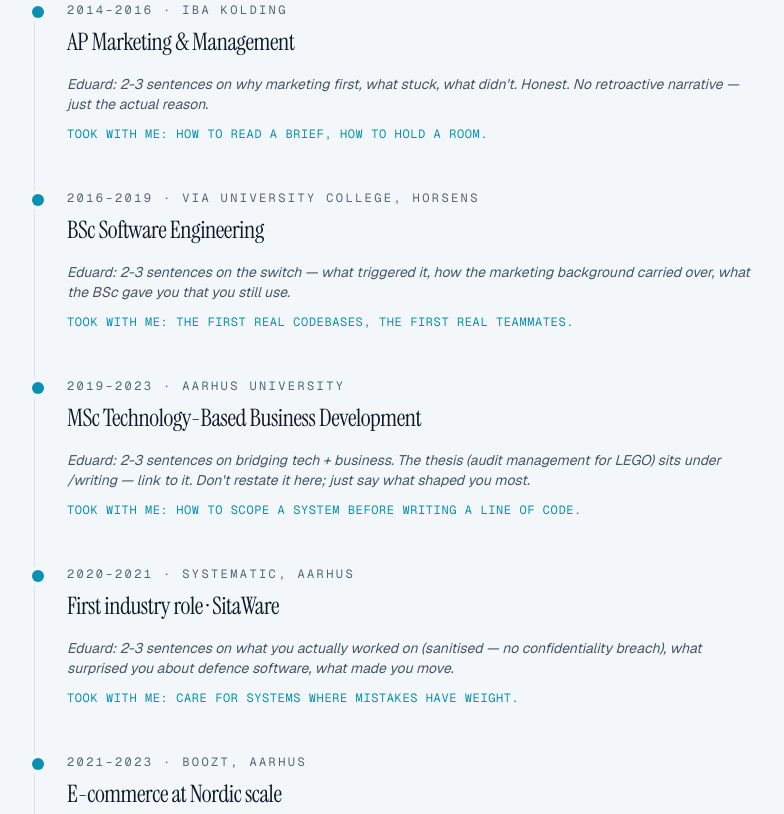
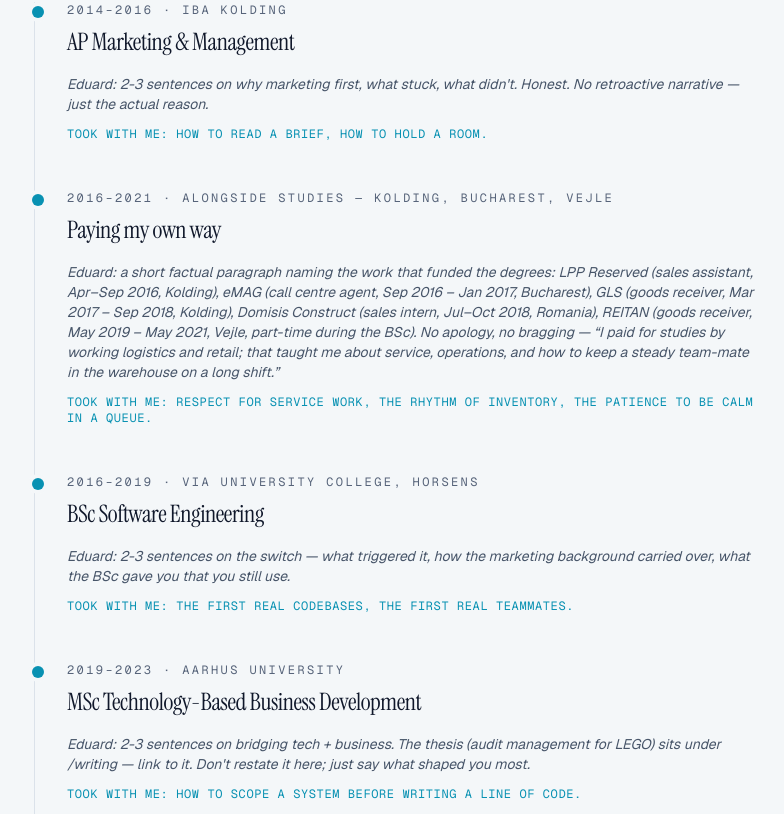
Before and after one commit to EduardF1/portfolio, a Next.js app: page /en/my-story in a window 1280 px wide. Shown: the part 551-1365 px from the top of the page, without its empty margins (246-1030 px from the left). Built offline with nearby package versions, Linux system fonts and the light colour scheme.

Commit message:
/my-story: add pre-tech 'paying my own way' chapter (2016-2021)

```diff
--- a/src/app/[locale]/my-story/page.tsx
+++ b/src/app/[locale]/my-story/page.tsx
@@ -23,6 +23,13 @@ const CHAPTERS: Chapter[] = [
     heading: "AP Marketing & Management",
     body: "Eduard: 2-3 sentences on why marketing first, what stuck, what didn't. Honest. No retroactive narrative — just the actual reason.",
     takeaway: "Took with me: how to read a brief, how to hold a room.",
+  },
+  {
+    yearRange: "2016–2021",
+    place: "Alongside studies — Kolding, Bucharest, Vejle",
+    heading: "Paying my own way",
+    body: "Eduard: a short factual paragraph naming the work that funded the degrees: LPP Reserved (sales assistant, Apr–Sep 2016, Kolding), eMAG (call centre agent, Sep 2016 – Jan 2017, Bucharest), GLS (goods receiver, Mar 2017 – Sep 2018, Kolding), Domisis Construct (sales intern, Jul–Oct 2018, Romania), REITAN (goods receiver, May 2019 – May 2021, Vejle, part-time during the BSc). No apology, no bragging — “I paid for studies by working logistics and retail; that taught me about service, operations, and how to keep a steady team-mate in the warehouse on a long shift.”",
+    takeaway: "Took with me: respect for service work, the rhythm of inventory, the patience to be calm in a queue.",
   },
   {
     yearRange: "2016–2019",
```
